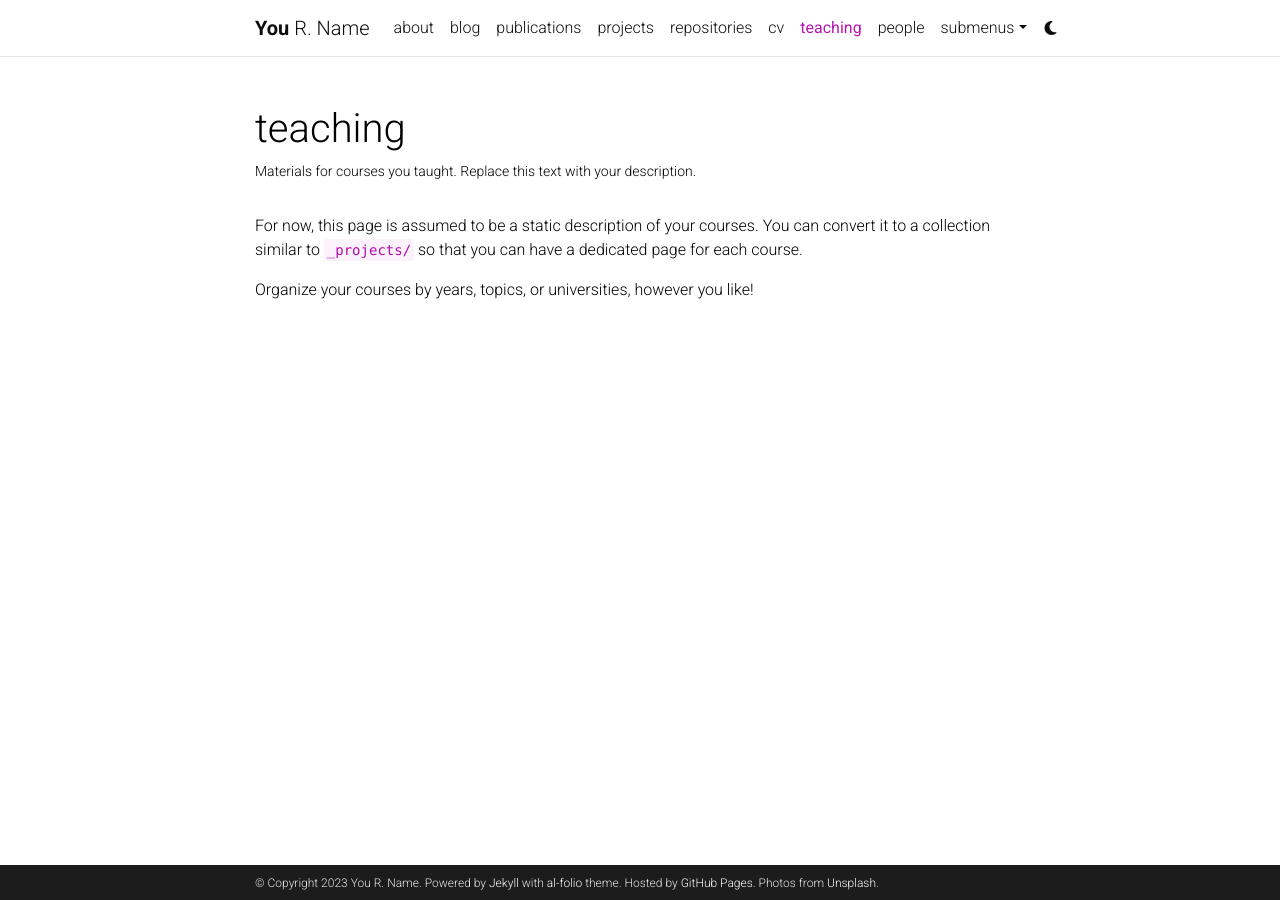
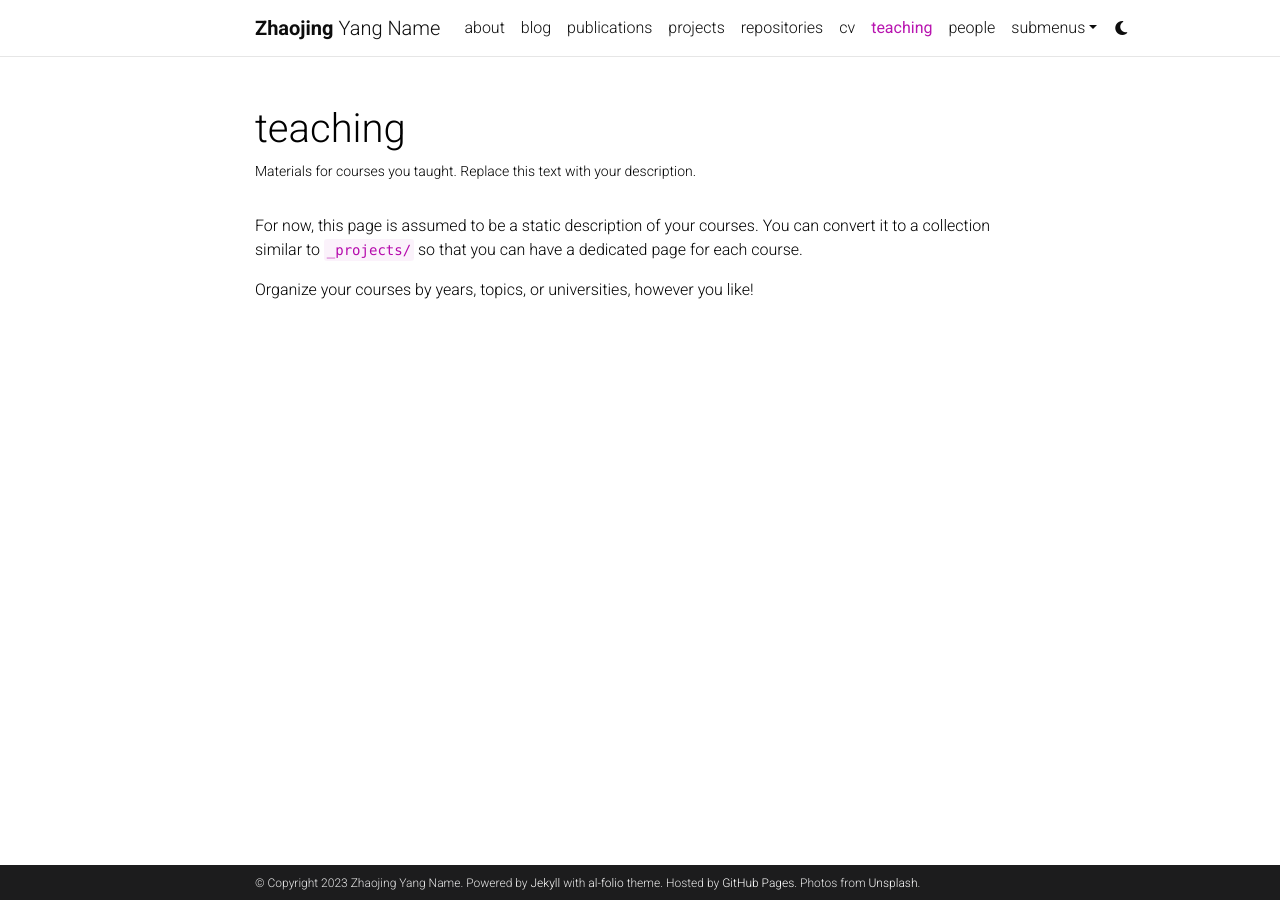
Before and after one commit to yang-zj1026/yang-zj1026.github.io, a Jekyll site: the page built from _pages/teaching.md, in a window 1280 px wide. Built offline with Jekyll 4.4.1, drawn with Linux system fonts in a browser that asks for light colours; comment, search, counter and statistics services are not loaded; a style sheet for code colours, icons or effects is not loaded.

Commit message:
Change name

```diff
--- a/_config.yml
+++ b/_config.yml
@@ -3,8 +3,8 @@
 # -----------------------------------------------------------------------------
 
 title: blank # the website title (if blank, full name will be used instead)
-first_name: You
-middle_name: R.
+first_name: Zhaojing
+middle_name: Yang
 last_name: Name
 email: you@example.com
 description: > # the ">" symbol means to ignore newlines until "footer_text:"
@@ -16,10 +16,10 @@
 keywords: jekyll, jekyll-theme, academic-website, portfolio-website  # add your own keywords or leave empty
 
 lang: en # the language of your site (for example: en, fr, cn, ru, etc.)
-icon: ⚛️  # the emoji used as the favicon (alternatively, provide image name in /assets/img/)
+icon: ️  # the emoji used as the favicon (alternatively, provide image name in /assets/img/)
 
-url: https://alshedivat.github.io # the base hostname & protocol for your site
-baseurl: /al-folio # the subpath of your site, e.g. /blog/
+url: https://yang-zj1026.github.io # the base hostname & protocol for your site
+baseurl:  # the subpath of your site, e.g. /blog/
 last_updated: false # set to true if you want to display last updated in the footer
 impressum_path:  # set to path to include impressum link in the footer, use the same path as permalink in a page, helps to conform with EU GDPR
 
```
